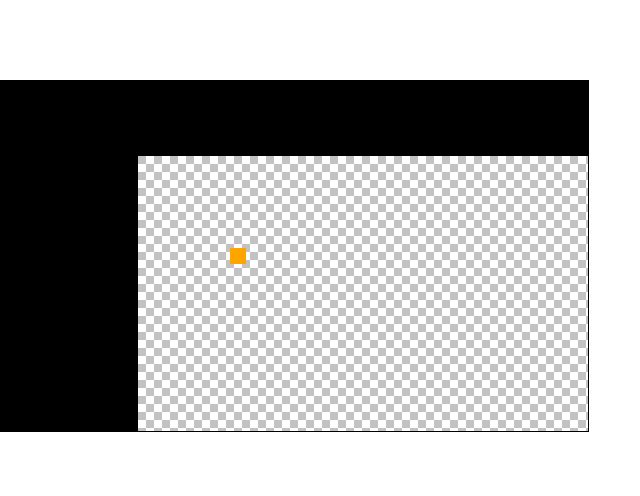
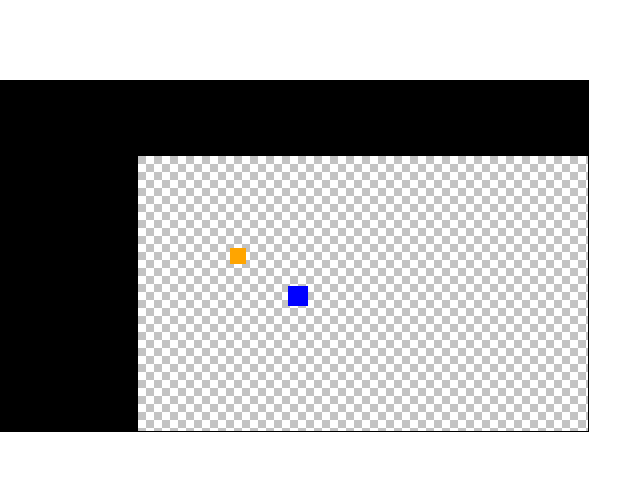
Before and after one commit to doowttam/Lost-Mom, a plain HTML site: page index.html in a window 1280 px wide. Shown: the full height of the page, 121-761 px from the left. Drawn offline with Linux system fonts and the light colour scheme.

Commit message:
Added NPC that moves relative to the map

```diff
--- a/index.html
+++ b/index.html
@@ -11,6 +11,7 @@
   <script type="text/javascript" src="key.js"></script>
   <script type="text/javascript" src="sam.js"></script>
   <script type="text/javascript" src="map.js"></script>
+  <script type="text/javascript" src="mom.js"></script>
 
   <link rel="StyleSheet" href="lostmom.css" type="text/css" />
 
--- a/lostmom.js
+++ b/lostmom.js
@@ -6,6 +6,7 @@ MOM = function() {
     var frameInterval = null;
 
     var sam = null;
+    var mom = null;
 
     var loadResources = function( playCallback ) {
         var imageCount = 0;
@@ -80,6 +81,15 @@ MOM = function() {
                 "map":     map
             });
 
+            mom = MOM.mom({
+                "context": context,
+                "canvas":  canvas,
+                "startX":  130,
+                "startY":  130,
+                "size":    20,
+                "pathMap": [ [ 150, 130 ], [ 150, 140 ], [ 130, 140 ], [ 130, 130 ] ]
+            });
+
             win.onkeyup = function(e) {
                 MOM.key.onKeyUp(e);
             };
@@ -122,10 +132,15 @@ MOM = function() {
 
         drawFrame: function() {
             sam.update();
+            mom.update();
 
             this.resetCanvas();
 
-            sam.draw();
+            sam.draw(); // also draws map
+
+            var offset = sam.getMapOffset();
+
+            mom.draw(offset);
         },
 
         resource: {},
--- a/map.js
+++ b/map.js
@@ -72,15 +72,22 @@ MOM.map = function(spec, my) {
         return true;
     };
 
-    that.draw = function(offsetX, offsetY) {
+
+    that.getTopLeft = function(offsetX, offsetY) {
         var topLeftX = (that.width / 2) - offsetX;
         var topLeftY = (that.height / 2) - offsetY;
+
+        return [ topLeftX, topLeftY ];
+    };
+
+    that.draw = function(offsetX, offsetY) {
+        var topLeft = that.getTopLeft(offsetX, offsetY);
 
         my.context.fillStyle = 'black';
         my.context.fillRect( 0, 0, my.canvas.width, my.canvas.width);
 
         var bg = MOM.resource['bg.png']
-        my.context.drawImage( bg, 0, 0, bg.width, bg.height, topLeftX, topLeftY, bg.width, bg.height);
+        my.context.drawImage( bg, 0, 0, bg.width, bg.height, topLeft[0], topLeft[1], bg.width, bg.height);
     };
 
     return that;
--- /dev/null
+++ b/mom.js
@@ -0,0 +1,65 @@
+MOM.mom = function(spec, my) {
+    my = my || {};
+    var that = {};
+
+    my.context = spec.context;
+    my.canvas  = spec.canvas;
+
+    my.x     = spec.startX;
+    my.y     = spec.startY;
+    my.size  = spec.size;
+
+    var path = {
+        "pathMap": spec.pathMap,
+        "next": 0,
+        "nextPoint": function() {
+            return this.pathMap[this.next];
+        },
+        "setNewNextPoint": function() {
+            if ( this.pathMap.length - 1 > this.next ) {
+                this.next = this.next + 1;
+            }
+            else {
+                this.next = 0;
+            }
+        }
+    };
+
+    var checkPath = function() {
+        var nextPoint = path.nextPoint();
+
+        if ( nextPoint[0] === my.x && nextPoint[1] === my.y ) {
+            path.setNewNextPoint();
+        }
+    };
+
+    var move = function() {
+        var nextPoint = path.nextPoint();
+
+        if ( nextPoint[0] > my.x ) {
+            my.x = my.x + 1;
+        }
+        else if ( nextPoint[0] < my.x ) {
+            my.x = my.x - 1;
+        }
+        else if ( nextPoint[1] > my.y ) {
+            my.y = my.y + 1;
+        }
+        else if ( nextPoint[1] < my.y ) {
+            my.y = my.y - 1;
+        }
+
+        checkPath(my.x, my.y);
+    };
+
+    that.update = function() {
+        move();
+    };
+
+    that.draw = function(offset) {
+        my.context.fillStyle = 'blue';
+        my.context.fillRect( my.x + offset[0], my.y + offset[1], my.size, my.size);
+    };
+
+    return that;
+};
--- a/sam.js
+++ b/sam.js
@@ -40,6 +40,10 @@ MOM.sam = function(spec, my) {
         move();
     };
 
+    that.getMapOffset = function() {
+        return my.map.getTopLeft(my.x, my.y);
+    };
+
     that.draw = function() {
         my.map.draw(my.x, my.y);
 
```
